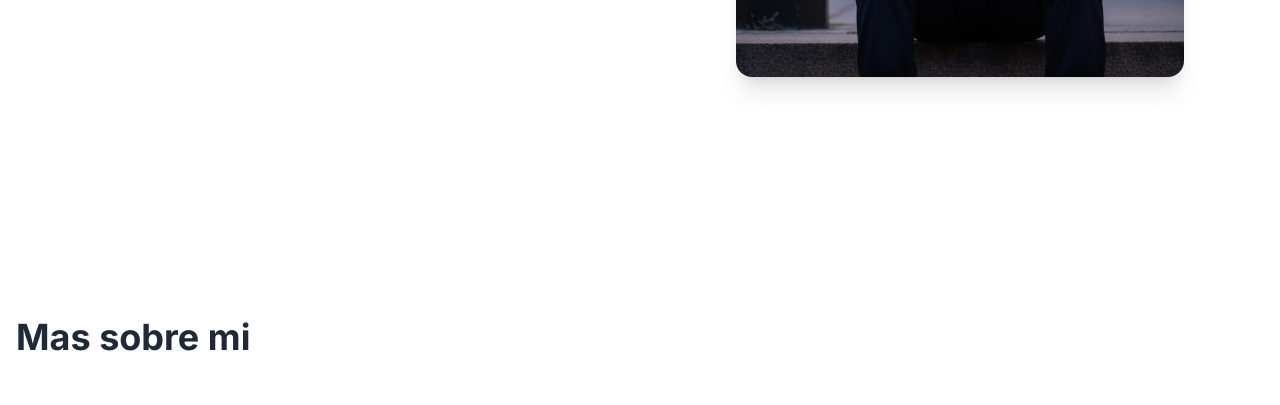
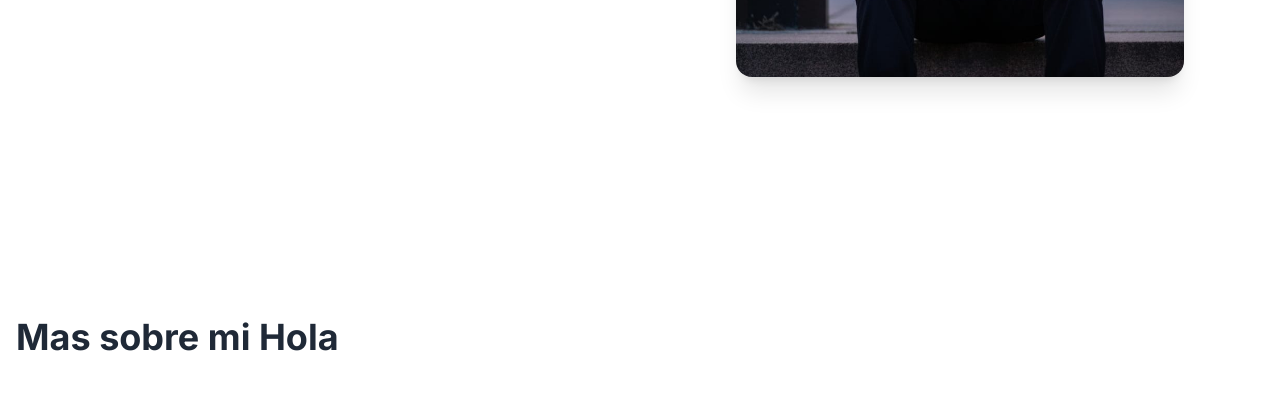
Before and after one commit to JorgeAsca/PorfolioAstro, an Astro site in the folder Astroporfolio/: page / in a window 1280 px wide. Shown: the part 547-952 px from the top of the page. Built offline with nearby package versions, Linux system fonts and the light colour scheme; Astro itself is replaced by a stand-in of ours.

Commit message:
Nuevo cambio

```diff
--- a/Astroporfolio/src/pages/index.astro
+++ b/Astroporfolio/src/pages/index.astro
@@ -14,7 +14,7 @@ import RoleSplit from '../components/RoleSplit.astro';
 
         <div class="py-16 animate-on-scroll">
             <h2 class="text-4xl font-bold text-gray-800">
-                Mas sobre mi
+                Mas sobre mi Hola
             </h2>
         </div>
 
```
